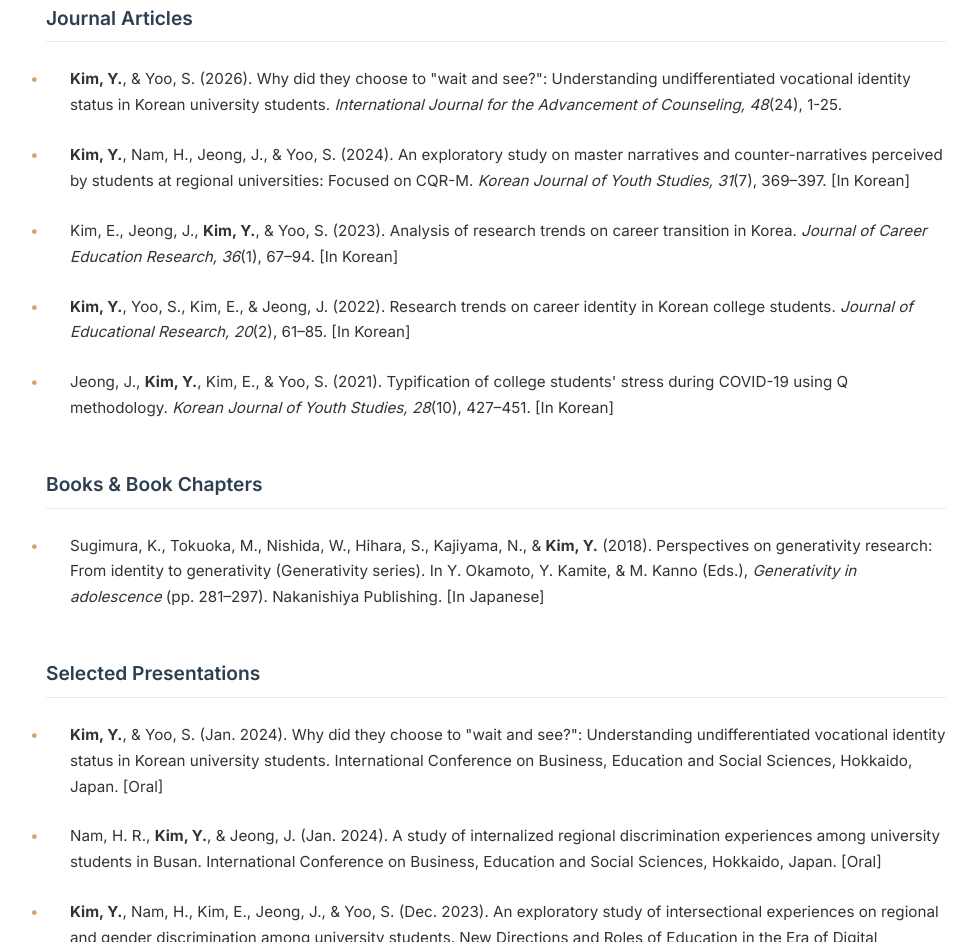
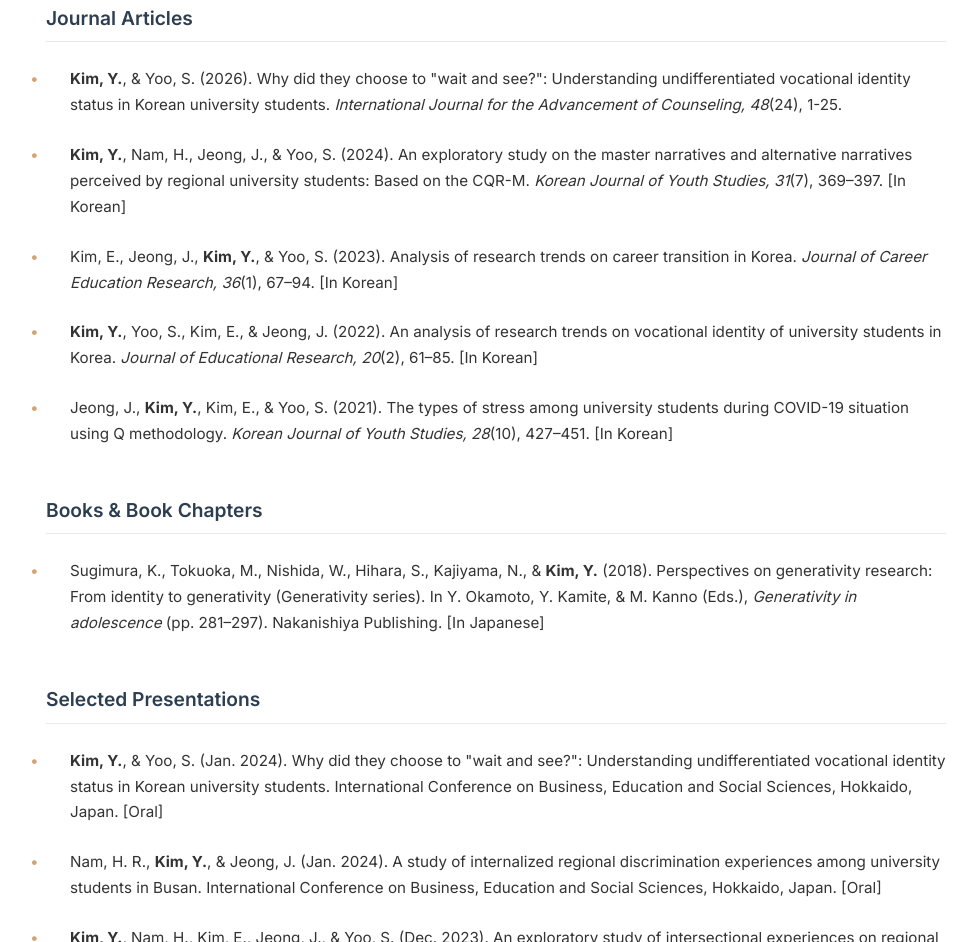
Before and after one commit to Hampopo/homepage, a plain HTML site: page index.html in a window 1280 px wide. Shown: the part 4464-5406 px from the top of the page, without its empty margins (144-1121 px from the left). Drawn offline with nearby package versions, Linux system fonts and the light colour scheme; a web font is replaced by a local one.

Commit message:
Add files via upload

```diff
--- a/index.html
+++ b/index.html
@@ -225,10 +225,10 @@
                     <h3>Journal Articles</h3>
                     <ul class="pub-list">
                         <li><strong>Kim, Y.</strong>, & Yoo, S. (2026). Why did they choose to "wait and see?": Understanding undifferentiated vocational identity status in Korean university students. <em>International Journal for the Advancement of Counseling, 48</em>(24), 1-25.</li>
-                        <li><strong>Kim, Y.</strong>, Nam, H., Jeong, J., & Yoo, S. (2024). An exploratory study on master narratives and counter-narratives perceived by students at regional universities: Focused on CQR-M. <em>Korean Journal of Youth Studies, 31</em>(7), 369–397. [In Korean]</li>
+                        <li><strong>Kim, Y.</strong>, Nam, H., Jeong, J., & Yoo, S. (2024). An exploratory study on the master narratives and alternative narratives perceived by regional university students: Based on the CQR-M. <em>Korean Journal of Youth Studies, 31</em>(7), 369–397. [In Korean]</li>
                         <li>Kim, E., Jeong, J., <strong>Kim, Y.</strong>, & Yoo, S. (2023). Analysis of research trends on career transition in Korea. <em>Journal of Career Education Research, 36</em>(1), 67–94. [In Korean]</li>
-                        <li><strong>Kim, Y.</strong>, Yoo, S., Kim, E., & Jeong, J. (2022). Research trends on career identity in Korean college students. <em>Journal of Educational Research, 20</em>(2), 61–85. [In Korean]</li>
-                        <li>Jeong, J., <strong>Kim, Y.</strong>, Kim, E., & Yoo, S. (2021). Typification of college students' stress during COVID-19 using Q methodology. <em>Korean Journal of Youth Studies, 28</em>(10), 427–451. [In Korean]</li>
+                        <li><strong>Kim, Y.</strong>, Yoo, S., Kim, E., & Jeong, J. (2022). An analysis of research trends on vocational identity of university students in Korea. <em>Journal of Educational Research, 20</em>(2), 61–85. [In Korean]</li>
+                        <li>Jeong, J., <strong>Kim, Y.</strong>, Kim, E., & Yoo, S. (2021). The types of stress among university students during COVID-19 situation using Q methodology. <em>Korean Journal of Youth Studies, 28</em>(10), 427–451. [In Korean]</li>
                     </ul>
                 </div>
 
```
